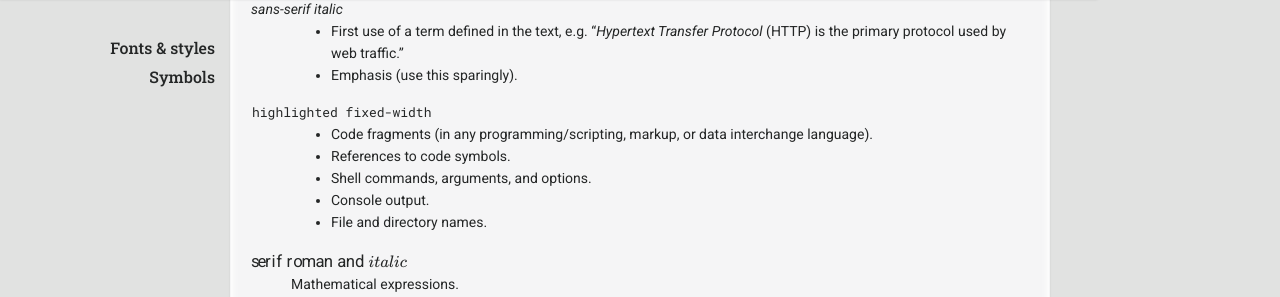
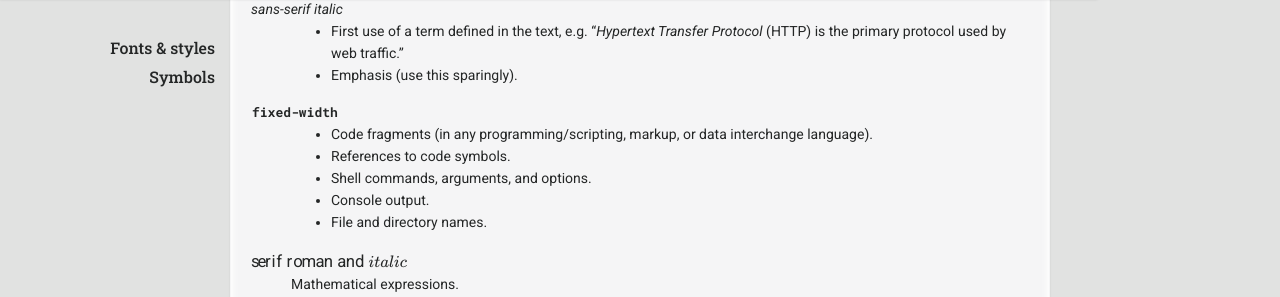
Before and after one commit to ddc-java/ddc-day, a Jekyll site: the page built from typography.md, in a window 1280 px wide and 900 px high, scrolled down 380 px. Shown: the part 157-454 px from the top of the window. Built offline with Jekyll 4.4.1, drawn with Linux system fonts in a browser that asks for light colours; nearby versions of some CDN libraries; our own code applies the rules of GitHub Pages for plain Markdown files; formulas are drawn with MathJax 3.

Commit message:
Clean up code highlighting

```diff
--- a/typography.md
+++ b/typography.md
@@ -28,7 +28,7 @@ For the most part, the DDC Day theme is responsible for the specific typefaces a
     * First use of a term defined in the text, e.g. "_Hypertext Transfer Protocol_ (HTTP) is the primary protocol used by web traffic."
     * Emphasis (use this sparingly).
 
-`highlighted fixed-width`{:.normal-weight}
+`fixed-width`
 
 :
     * Code fragments (in any programming/scripting, markup, or data interchange language).
```
